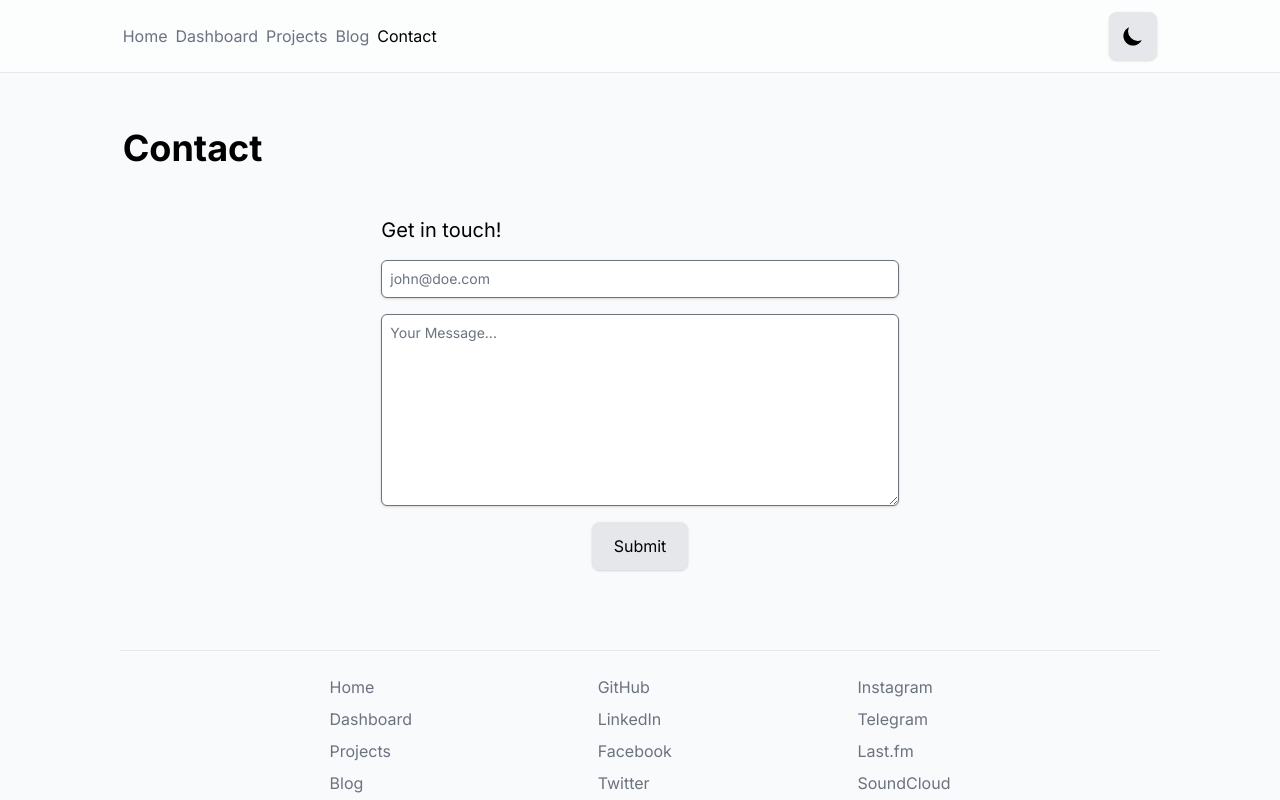
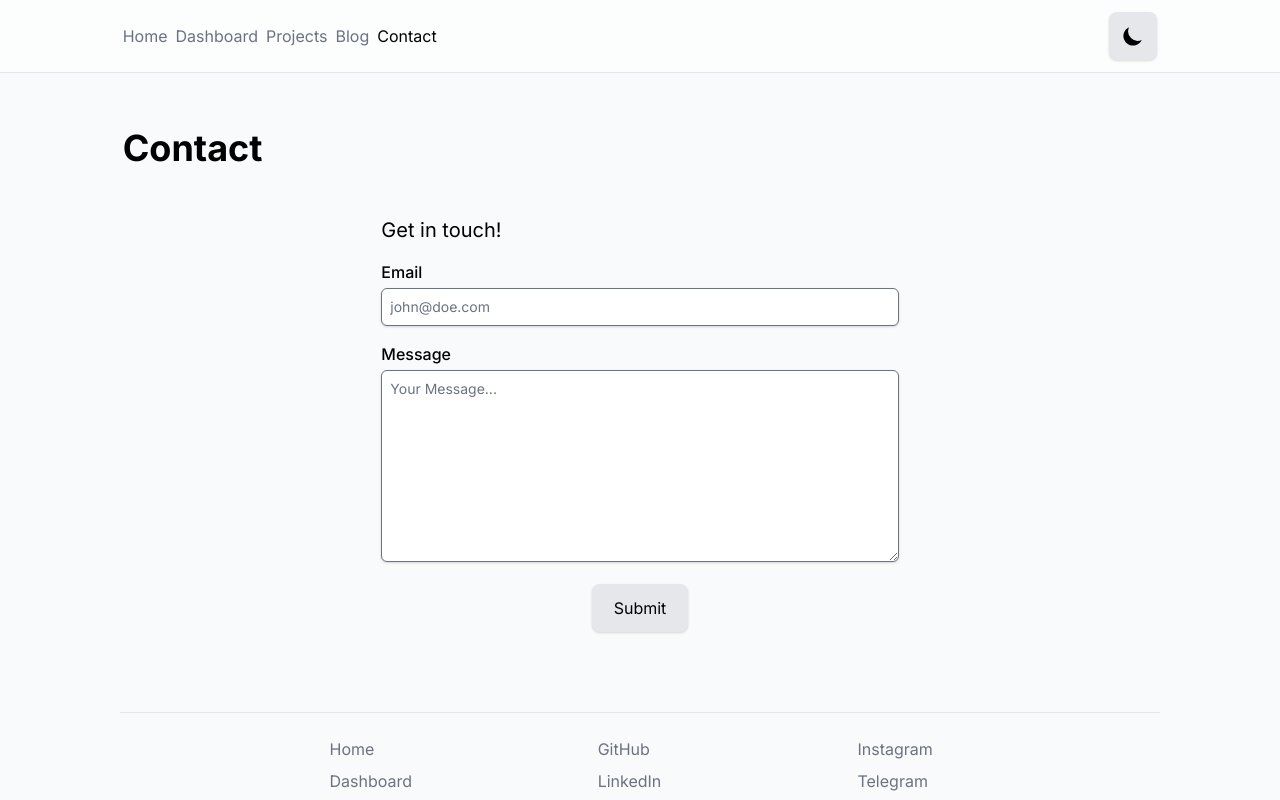
Before and after one commit to rajtslegr/rajtslegr.dev, a Next.js app: page /contact in a window 1280 px wide. Shown: the top 800 px of the page. Built offline with nearby package versions, Linux system fonts and the light colour scheme; what @tailwindcss/typography would draw is missing.

Commit message:
better contact form

```diff
--- /dev/null
+++ b/src/components/Button.tsx
@@ -0,0 +1,26 @@
+import { ComponentProps, forwardRef } from 'react';
+import LoadingIcon from './LoadingIcon';
+
+interface Props extends ComponentProps<'button'> {
+  children: React.ReactNode;
+  submitting?: boolean;
+}
+
+const Button = forwardRef<HTMLButtonElement, Props>(
+  ({ children, submitting, ...props }, ref) => {
+    return (
+      <button
+        className="flex justify-center w-24 p-3 mt-3 transition bg-gray-200 rounded-lg shadow mx:auto dark:bg-gray-600 hover:shadow-lg"
+        ref={ref}
+        disabled={submitting}
+        {...props}
+      >
+        {!submitting ? children : LoadingIcon}
+      </button>
+    );
+  },
+);
+
+Button.displayName = 'Button';
+
+export default Button;
--- a/src/components/ContactForm.tsx
+++ b/src/components/ContactForm.tsx
@@ -1,32 +1,12 @@
 import { useForm, ValidationError } from '@formspree/react';
-
-const LoadingIcon = (
-  <svg
-    className="w-5 h-5 text-white animate-spin"
-    xmlns="http://www.w3.org/2000/svg"
-    fill="none"
-    viewBox="0 0 24 24"
-  >
-    <circle
-      className="opacity-25"
-      cx="12"
-      cy="12"
-      r="10"
-      stroke="currentColor"
-      strokeWidth="4"
-    ></circle>
-    <path
-      className="opacity-75"
-      fill="currentColor"
-      d="M4 12a8 8 0 018-8V0C5.373 0 0 5.373 0 12h4zm2 5.291A7.962 7.962 0 014 12H0c0 3.042 1.135 5.824 3 7.938l3-2.647z"
-    ></path>
-  </svg>
-);
+import Button from './Button';
+import Input from './Input';
+import TextArea from './TextArea';
 
 const ContactForm: React.FC = () => {
-  const [state, handleSubmit] = useForm('xyylyppy');
+  const [{ submitting, succeeded, errors }, handleSubmit] = useForm('xyylyppy');
 
-  if (state.succeeded) {
+  if (succeeded) {
     return (
       <p>
         Thank you for your message! I&#39;ll get back to you as soon as
@@ -41,30 +21,27 @@ const ContactForm: React.FC = () => {
       onSubmit={handleSubmit}
     >
       <p className="self-start text-xl">Get in touch!</p>
-      <input
-        className="w-full p-2 bg-white rounded-md shadow focus:shadow-lg sm:text-sm dark:bg-card"
+      <Input
+        label="Email"
         placeholder="john@doe.com"
         id="email"
         type="email"
         name="email"
         required
       />
-      <ValidationError prefix="Email" field="email" errors={state.errors} />
-      <textarea
+      <ValidationError prefix="Email" field="email" errors={errors} />
+      <TextArea
+        label="Message"
         className="w-full h-48 p-2 bg-white rounded-md shadow focus:shadow-lg sm:text-sm dark:bg-card"
         placeholder="Your Message..."
         id="message"
         name="message"
         required
       />
-      <ValidationError prefix="Message" field="message" errors={state.errors} />
-      <button
-        className="flex justify-center w-24 p-3 mt-3 transition bg-gray-200 rounded-lg shadow mx:auto dark:bg-gray-600 hover:shadow-lg"
-        type="submit"
-        disabled={state.submitting}
-      >
-        {state.submitting ? LoadingIcon : 'Submit'}
-      </button>
+      <ValidationError prefix="Message" field="message" errors={errors} />
+      <Button type="submit" submitting={submitting}>
+        Submit
+      </Button>
     </form>
   );
 };
--- /dev/null
+++ b/src/components/Input.tsx
@@ -0,0 +1,25 @@
+import { ComponentProps, forwardRef } from 'react';
+
+interface Props extends ComponentProps<'input'> {
+  label: string;
+}
+
+const Input = forwardRef<HTMLInputElement, Props>(
+  ({ label, type = 'text', ...props }, ref) => {
+    return (
+      <label className="w-full">
+        <div className="mb-1 font-medium">{label}</div>
+        <input
+          className="w-full p-2 bg-white rounded-md shadow focus:shadow-lg sm:text-sm dark:bg-card"
+          type={type}
+          ref={ref}
+          {...props}
+        />
+      </label>
+    );
+  },
+);
+
+Input.displayName = 'Input';
+
+export default Input;
--- /dev/null
+++ b/src/components/LoadingIcon.tsx
@@ -0,0 +1,24 @@
+const LoadingIcon = (
+  <svg
+    className="w-5 h-5 animate-spin"
+    xmlns="http://www.w3.org/2000/svg"
+    fill="none"
+    viewBox="0 0 24 24"
+  >
+    <circle
+      className="opacity-25"
+      cx="12"
+      cy="12"
+      r="10"
+      stroke="currentColor"
+      strokeWidth="4"
+    ></circle>
+    <path
+      className="opacity-75"
+      fill="currentColor"
+      d="M4 12a8 8 0 018-8V0C5.373 0 0 5.373 0 12h4zm2 5.291A7.962 7.962 0 014 12H0c0 3.042 1.135 5.824 3 7.938l3-2.647z"
+    ></path>
+  </svg>
+);
+
+export default LoadingIcon;
--- /dev/null
+++ b/src/components/TextArea.tsx
@@ -0,0 +1,24 @@
+import { ComponentProps, forwardRef } from 'react';
+
+interface Props extends ComponentProps<'textarea'> {
+  label: string;
+}
+
+const TextArea = forwardRef<HTMLTextAreaElement, Props>(
+  ({ label, ...props }, ref) => {
+    return (
+      <label className="w-full">
+        <div className="mb-1 font-medium">{label}</div>
+        <textarea
+          className="w-full h-48 p-2 bg-white rounded-md shadow focus:shadow-lg sm:text-sm dark:bg-card"
+          ref={ref}
+          {...props}
+        />
+      </label>
+    );
+  },
+);
+
+TextArea.displayName = 'TextArea';
+
+export default TextArea;
```
